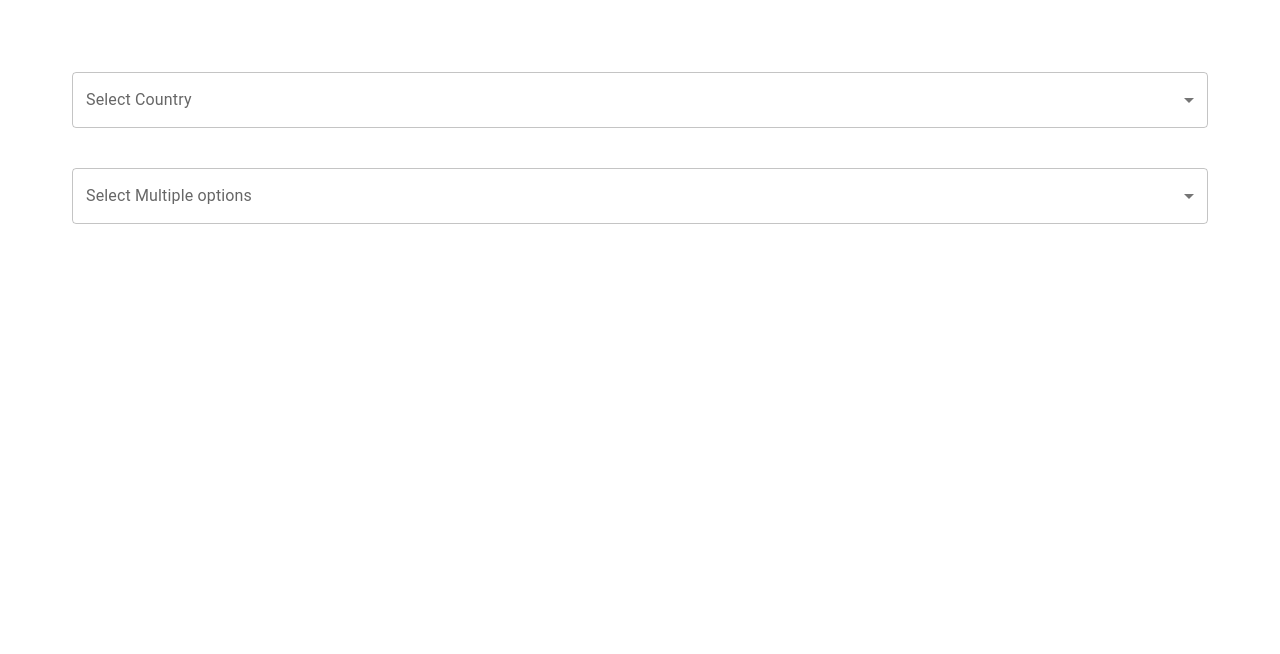
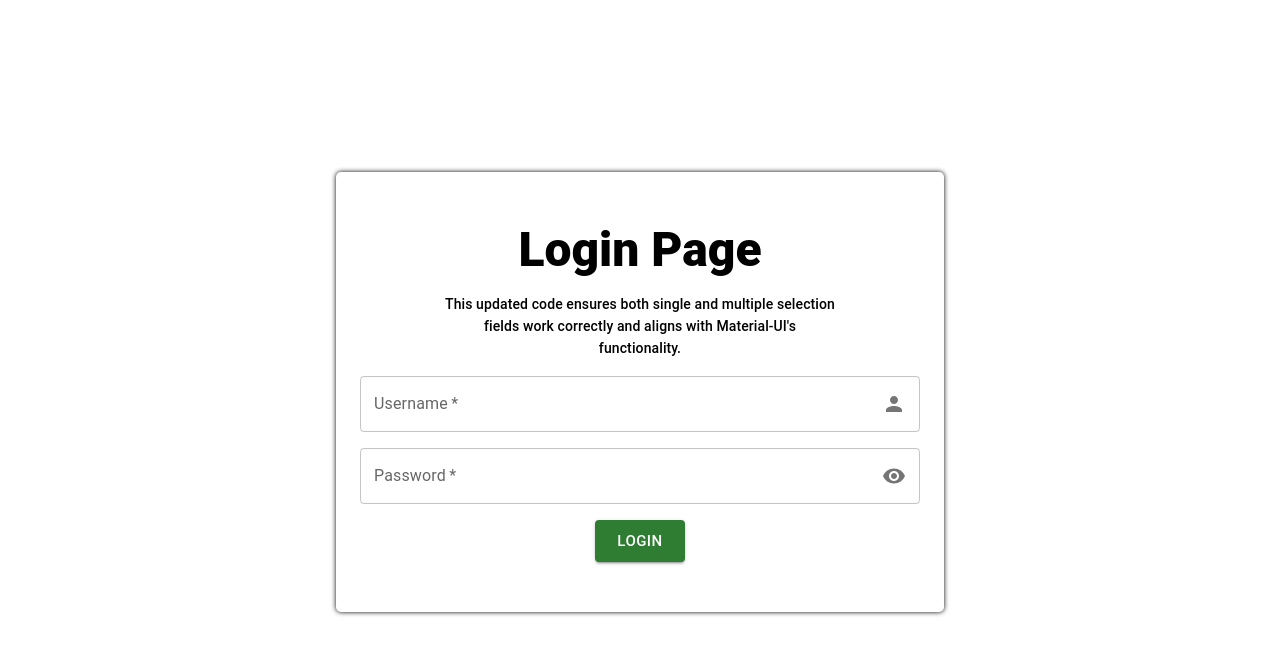
Before and after one commit to RjRishuSty/ReactMUI, a React (Create React App) app in the folder react-mui-demo/: page / in a window 1280 px wide. Shown: the top 654 px of the page. Built offline with nearby package versions, Linux system fonts and the light colour scheme.

Commit message:
I try to buil login page use of typography,button textfield and stack ,box

```diff
--- a/react-mui-demo/src/App.js
+++ b/react-mui-demo/src/App.js
@@ -1,9 +1,13 @@
 import React from 'react';
+// TODO: PRATICE>>>>>>>>>>>>>>>>>
+
+// Main.........
 import MuiTypography from './Component/MuiTypography';
 import MuiButton from './Component/MuiButton';
 import MuiToggleButton from './Component/MuiToggleButton';
 import MuiTextField from './Component/MuiTextField';
 import MuiSelectTextField from './Component/MuiSelectTextField';
+import TwoJanuary from './PlayGround/TwoJanuary';
 
 
 
@@ -14,7 +18,8 @@ function App() {
       {/* <MuiButton/> */}
       {/* <MuiToggleButton/> */}
       {/* <MuiTextField/> */}
-      <MuiSelectTextField/>
+      {/* <MuiSelectTextField/> */}
+      <TwoJanuary/>
     </div>
   );
 }
--- /dev/null
+++ b/react-mui-demo/src/PlayGround/TwoJanuary.jsx
@@ -0,0 +1,100 @@
+import {
+  Box,
+  Button,
+  InputAdornment,
+  Stack,
+  TextField,
+  Typography,
+} from "@mui/material";
+import PersonIcon from "@mui/icons-material/Person";
+import VisibilityIcon from "@mui/icons-material/Visibility";
+import React from "react";
+
+const TwoJanuary = () => {
+  return (
+    <Stack
+      width="100%"
+      height="80vh"
+      display="flex"
+      justifyContent="center"
+      alignItems="center"
+    >
+      <Box
+        sx={{
+          width: "50%",
+          padding: "50px 20px",
+          boxShadow: "0px 0px 5px black",
+          borderRadius: "5px",
+          display: "flex",
+          justifyContent: "center",
+          alignItems: "center",
+          flexDirection: "column",
+        }}
+      >
+        <Typography
+          textAlign="center"
+          fontWeight="800"
+          variant="h3"
+          gutterBottom
+        >
+          Login Page
+        </Typography>
+        <Typography
+          component="p"
+          variant="subtitle2"
+          gutterBottom
+          sx={{ width: "70%", mb: 2 }}
+          textAlign="center"
+        >
+          This updated code ensures both single and multiple selection fields
+          work correctly and aligns with Material-UI's functionality.
+        </Typography>
+        <form>
+          <TextField
+            fullWidth
+            label="Username"
+            color="success"
+            size="medium"
+            type="text"
+            required
+            sx={{ mb: 2 }}
+            InputProps={{
+              endAdornment: (
+                <InputAdornment position="end">
+                  <PersonIcon />
+                </InputAdornment>
+              ),
+            }}
+          />
+          <TextField
+            fullWidth
+            label="Password"
+            color="success"
+            size="medium"
+            required
+            type="password"
+            sx={{ mb: 2 }}
+            InputProps={{
+              endAdornment: (
+                <InputAdornment position="end">
+                  <VisibilityIcon />
+                </InputAdornment>
+              ),
+            }}
+          />
+          <Button
+            type="submit"
+            variant="contained"
+            color="success"
+            size="large"
+            sx={{ display: "flex", margin: "auto" }}
+          >
+            Login
+          </Button>
+        </form>
+      </Box>
+    </Stack>
+  );
+};
+
+export default TwoJanuary;
```
